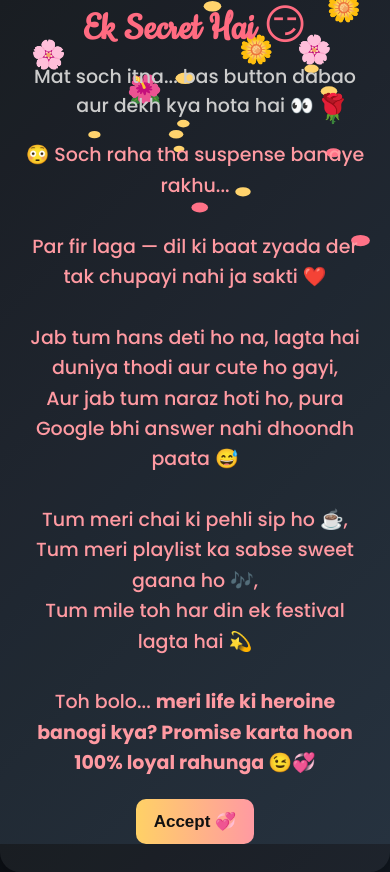
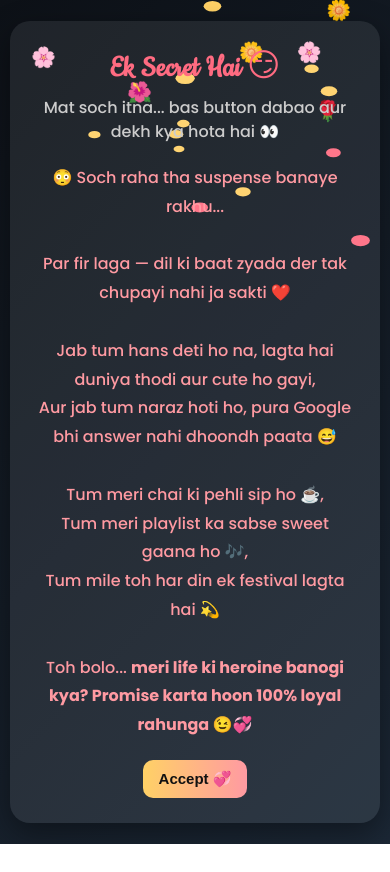
Before and after one commit to Jignesh1236/propose-page-, a plain HTML site: page index.html in a window 390 px wide. Both pictures are taken after a click on the button "Click Kar Jaldi!". After the commit the page ends 844 px from the top, so only its background shows below. Drawn offline with Linux system fonts and the light colour scheme.

Commit message:
Refactor index.html for better styling and layout
Updated styles and structure for improved layout and responsiveness.

```diff
--- a/index.html
+++ b/index.html
@@ -2,121 +2,141 @@
 <html lang="hi">
 <head>
   <meta charset="utf-8" />
-  <meta name="viewport" content="width=device-width,initial-scale=1,maximum-scale=1,user-scalable=no" />
+  <meta name="viewport" content="width=device-width,initial-scale=1" />
   <title>Thoda Suspense... Phir Boom 💘</title>
   <link href="https://fonts.googleapis.com/css2?family=Poppins:wght@300;500;700&family=Cookie&display=swap" rel="stylesheet">
   <style>
-    body{
-      margin:0;
-      font-family:Poppins;
-      background:linear-gradient(135deg,#0d1117,#1b2735);
-      color:#fff;
-      display:flex;
-      align-items:center;
-      justify-content:center;
-      height:100vh;
-      overflow:hidden;
-      -webkit-text-size-adjust:100%;
+    body {
+      margin: 0;
+      font-family: 'Poppins', sans-serif;
+      background: linear-gradient(135deg, #0d1117, #1b2735);
+      color: #fff;
+      display: flex;
+      align-items: center;
+      justify-content: center;
+      height: 100vh;
+      overflow: hidden;
+      transition: background 1s ease;
     }
-    .card{
-      background:rgba(255,255,255,0.05);
-      padding:30px 40px;
-      border-radius:20px;
-      max-width:600px;
-      width:90%;
-      text-align:center;
-      box-shadow:0 10px 30px rgba(0,0,0,0.4);
-      transition:opacity 0.8s ease;
+
+    .card {
+      background: rgba(255, 255, 255, 0.08);
+      padding: 30px 40px;
+      border-radius: 20px;
+      max-width: 600px;
+      text-align: center;
+      box-shadow: 0 10px 30px rgba(0, 0, 0, 0.4);
+      transition: all 0.5s ease;
     }
-    h1{
-      font-family:Cookie,cursive;
-      font-size:40px;
-      color:#ff6b81;
-      margin:0 0 10px;
+
+    h1 {
+      font-family: 'Cookie', cursive;
+      font-size: 40px;
+      color: #ff6b81;
+      margin: 0 0 10px;
     }
-    p{
-      color:#ccc;
-      margin:10px 0;
-      font-size:16px;
+
+    p {
+      color: #ccc;
+      margin: 10px 0;
+      line-height: 1.5;
     }
-    button{
-      margin-top:20px;
-      padding:12px 20px;
-      border:none;
-      border-radius:10px;
-      font-weight:600;
-      cursor:pointer;
-      font-size:16px;
-      background:linear-gradient(90deg,#ff9aa2,#ff6b81);
-      color:#111;
-      transition:transform 0.2s;
+
+    button {
+      margin-top: 20px;
+      padding: 12px 20px;
+      border: none;
+      border-radius: 10px;
+      font-weight: 600;
+      cursor: pointer;
+      font-size: 16px;
+      background: linear-gradient(90deg, #ff9aa2, #ff6b81);
+      color: #111;
+      transition: transform 0.2s, background 0.5s;
     }
-    button:hover{transform:scale(1.05)}
-    #msg{margin-top:20px;font-size:18px;display:none;color:#ff9aa2;line-height:1.6}
-    #confetti{position:fixed;top:0;left:0;width:100%;height:100%;pointer-events:none;z-index:-1}
-    #final{
-      display:none;
-      text-align:center;
-      max-width:650px;
-      padding:35px 25px;
-      background:rgba(255,255,255,0.1);
-      border-radius:25px;
-      color:#ffe6e6;
-      box-shadow:0 10px 30px rgba(0,0,0,0.4);
-      animation:fadeIn 1s ease forwards;
+
+    button:hover {
+      transform: scale(1.05);
     }
-    #final h1{
-      font-family:Cookie,cursive;
-      font-size:50px;
-      color:#ff9aa2;
+
+    #msg, #acceptMsg {
+      margin-top: 20px;
+      display: none;
+      line-height: 1.8;
+      opacity: 0;
+      transition: opacity 1s ease;
     }
-    #final p{
-      font-size:22px;
-      line-height:1.8;
+
+    #msg.show, #acceptMsg.show {
+      display: block;
+      opacity: 1;
     }
-    @keyframes fadeIn{from{opacity:0;transform:scale(0.8);}to{opacity:1;transform:scale(1);}}
-    @media(max-width:600px){
-      .card{padding:28px 22px; max-width:92%;}
-      h1{font-size:42px;}
-      p,#msg{font-size:19px;}
-      button{font-size:17px;padding:12px 18px;}
-      #final h1{font-size:46px;}
-      #final p{font-size:20px;line-height:1.8;}
+
+    #msg {
+      font-size: 18px;
+      color: #ff9aa2;
+    }
+
+    #acceptMsg {
+      font-size: 20px;
+      color: #ffd166;
+    }
+
+    #confetti {
+      position: fixed;
+      top: 0;
+      left: 0;
+      width: 100%;
+      height: 100%;
+      pointer-events: none;
+      z-index: -1;
+    }
+
+    /* Responsive for Mobile */
+    @media (max-width: 600px) {
+      .card {
+        padding: 25px;
+        margin: 10px;
+      }
+      h1 {
+        font-size: 32px;
+      }
+      #msg {
+        font-size: 16px;
+      }
+      #acceptMsg {
+        font-size: 18px;
+      }
+      button {
+        font-size: 15px;
+        padding: 10px 16px;
+      }
     }
   </style>
 </head>
 <body>
   <canvas id="confetti"></canvas>
-
-  <div class="card" id="card">
+  <div class="card" id="mainCard">
     <h1>Ek Secret Hai 😏</h1>
     <p>Mat soch itna... bas button dabao aur dekh kya hota hai 👀</p>
     <button id="revealBtn">Click Kar Jaldi!</button>
     <div id="msg"></div>
     <button id="acceptBtn" style="display:none;background:linear-gradient(90deg,#ffd166,#ff9aa2);color:#111;">Accept 💞</button>
-  </div>
-
-  <div id="final">
-    <h1>💞 Tumne Haan Keh Di 🥀</h1>
-    <p>Ab toh dil garden garden ho gaya! 🌸<br><br>
-    Har subah tumhari muskaan se shuru hogi,<br>
-    Har raat tumhare naam se khatam 🌙💖<br><br>
-    Tum meri life ki cutest bug aur sweetest solution dono ho 😍<br>
-    Ab bas tum, main... aur ek endless comedy-romance season 💫💞</p>
+    <div id="acceptMsg"></div>
   </div>
 
   <script>
-    const msg=document.getElementById('msg');
-    const btn=document.getElementById('revealBtn');
-    const acceptBtn=document.getElementById('acceptBtn');
-    const card=document.getElementById('card');
-    const final=document.getElementById('final');
+    const body = document.body;
+    const msg = document.getElementById('msg');
+    const btn = document.getElementById('revealBtn');
+    const acceptBtn = document.getElementById('acceptBtn');
+    const acceptMsg = document.getElementById('acceptMsg');
+    const card = document.getElementById('mainCard');
 
-    btn.addEventListener('click',()=>{
-      btn.style.display='none';
-      setTimeout(()=>{
-        msg.style.display='block';
-          msg.innerHTML=`😳 Soch raha tha suspense banaye rakhu...<br><br>
+    btn.addEventListener('click', () => {
+      btn.style.display = 'none';
+      setTimeout(() => {
+        msg.innerHTML=`😳 Soch raha tha suspense banaye rakhu...<br><br>
         Par fir laga — dil ki baat zyada der tak chupayi nahi ja sakti ❤️<br><br>
         Jab tum hans deti ho na, lagta hai duniya thodi aur cute ho gayi,<br>
         Aur jab tum naraz hoti ho, pura Google bhi answer nahi dhoondh paata 😅<br><br>
@@ -124,66 +144,74 @@
         Tum meri playlist ka sabse sweet gaana ho 🎶,<br>
         Tum mile toh har din ek festival lagta hai 💫<br><br>
         Toh bolo... <b>meri life ki heroine banogi kya? Promise karta hoon 100% loyal rahunga 😉💞</b>`;
+        msg.classList.add('show');
         playConfetti();
-        setTimeout(()=>acceptBtn.style.display='inline-block',1500);
-      },1000);
+        setTimeout(() => acceptBtn.style.display = 'inline-block', 1500);
+      }, 1000);
     });
 
-    // ✅ Instead of opening new page, show final text on same page
-    acceptBtn.addEventListener('click',()=>{
-      card.style.opacity='0';
-      setTimeout(()=>{
-        card.style.display='none';
-        final.style.display='block';
-        playConfetti();
-      },800);
+    acceptBtn.addEventListener('click', () => {
+      acceptBtn.style.display = 'none';
+      msg.style.display = 'none';
+      card.style.background = 'rgba(255,255,255,0.15)';
+      body.style.background = 'linear-gradient(135deg, #ffdde1, #ee9ca7)';
+      acceptMsg.innerHTML = `💞🥀🥰 Tumne haan keh di... ab toh dil garden garden ho gaya! 🌸<br><br>
+      Ab har subah tumhari muskaan se shuru, aur har raat tumhare naam pe khatam 🌙💖<br>
+      Ab toh officially tum meri favorite notification ban gayi😘`;
+      acceptMsg.classList.add('show');
+      playConfetti();
     });
 
     // Confetti + flowers animation
-    const canvas=document.getElementById('confetti');
-    const ctx=canvas.getContext('2d');
-    let W,H,pieces=[],anim;
-    function resize(){W=canvas.width=window.innerWidth;H=canvas.height=window.innerHeight}
-    window.addEventListener('resize',resize);resize();
+    const canvas = document.getElementById('confetti');
+    const ctx = canvas.getContext('2d');
+    let W, H, pieces = [], anim;
 
-    function random(a,b){return Math.random()*(b-a)+a}
-    const flowerEmojis=['🌸','🌹','🌼','💮','🌺'];
-    function create(){
-      pieces=[];
-      for(let i=0;i<60;i++){
-        pieces.push({x:random(0,W),y:random(-H,0),r:random(4,10),d:random(2,6),style:Math.random()>0.5?'#ff6b81':'#ffd166',emoji:null});
+    function resize() {
+      W = canvas.width = window.innerWidth;
+      H = canvas.height = window.innerHeight;
+    }
+    window.addEventListener('resize', resize);
+    resize();
+
+    function random(a, b) { return Math.random() * (b - a) + a }
+    const flowerEmojis = ['🌸','🌹','🌼','💮','🌺'];
+
+    function create() {
+      pieces = [];
+      for (let i = 0; i < 60; i++) {
+        pieces.push({x: random(0, W), y: random(-H, 0), r: random(4, 10), d: random(2, 6), style: Math.random() > 0.5 ? '#ff6b81' : '#ffd166', emoji: null});
       }
-      for(let i=0;i<25;i++){
-        pieces.push({x:random(0,W),y:random(-H,0),r:random(16,26),d:random(1,4),emoji:flowerEmojis[Math.floor(random(0,flowerEmojis.length))]});
+      for (let i = 0; i < 25; i++) {
+        pieces.push({x: random(0, W), y: random(-H, 0), r: random(16, 26), d: random(1, 4), emoji: flowerEmojis[Math.floor(random(0, flowerEmojis.length))]});
       }
     }
 
-    function draw(){
-      ctx.clearRect(0,0,W,H);
-      ctx.font = (W <= 600) ? "28px serif" : "20px serif";
-      for(let p of pieces){
-        if(p.emoji){
-          ctx.fillText(p.emoji,p.x,p.y);
-        }else{
+    function draw() {
+      ctx.clearRect(0, 0, W, H);
+      ctx.font = "20px serif";
+      for (let p of pieces) {
+        if (p.emoji) ctx.fillText(p.emoji, p.x, p.y);
+        else {
           ctx.beginPath();
-          ctx.ellipse(p.x,p.y,p.r,p.r*0.6,0,0,Math.PI*2);
-          ctx.fillStyle=p.style;
+          ctx.ellipse(p.x, p.y, p.r, p.r * 0.6, 0, 0, Math.PI * 2);
+          ctx.fillStyle = p.style;
           ctx.fill();
         }
-        p.x+=Math.sin(p.d)+0.5;
-        p.y+=Math.cos(p.d)+2;
-        p.d+=0.02;
-        if(p.y>H+20)p.y=-10;
-        if(p.x>W+20)p.x=-10;
+        p.x += Math.sin(p.d) + 0.5;
+        p.y += Math.cos(p.d) + 2;
+        p.d += 0.02;
+        if (p.y > H + 20) p.y = -10;
+        if (p.x > W + 20) p.x = -10;
       }
     }
 
-    function playConfetti(){
+    function playConfetti() {
       cancelAnimationFrame(anim);
       create();
-      (function loop(){
+      (function loop() {
         draw();
-        anim=requestAnimationFrame(loop);
+        anim = requestAnimationFrame(loop);
       })();
     }
   </script>
```
